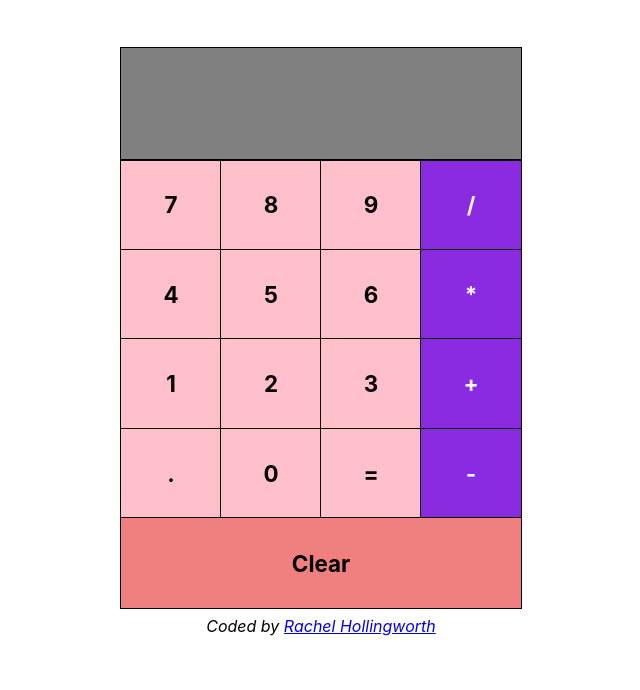
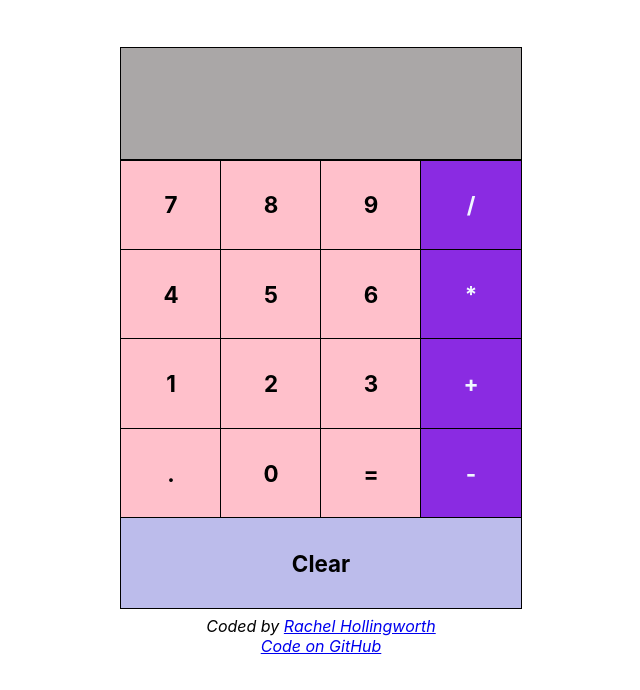
Before and after one commit to rachelofyork/react-calculator, a React (Create React App) app: page / in a window 1280 px wide. Shown: the top 690 px of the page, without its empty margins (319-959 px from the left). Built offline with nearby package versions, Linux system fonts and the light colour scheme.

Commit message:
Added GitHub link to Footer, changed colours

```diff
--- a/src/components/ClearButton.css
+++ b/src/components/ClearButton.css
@@ -5,7 +5,7 @@
   align-items: center;
   font-weight: bolder;
   font-size: 1.4em;
-  background-color: lightcoral;
+  background-color: rgb(188, 188, 235);
   color: black;
   flex: 1;
   outline: 1px solid black;
--- a/src/components/Footer.js
+++ b/src/components/Footer.js
@@ -3,5 +3,6 @@ import "./Footer.css";
 
 export const Footer = () =>
      (<footer><em>Coded by <a href="https://www.rachelofyork.com" target="_blank" rel="noreferrer"
-    alt="Link to Rachel Hollingworth's website">Rachel Hollingworth</a></em></footer>
+    alt="Link to Rachel Hollingworth's website">Rachel Hollingworth</a><br/><a href="https://github.com/rachelofyork/react-calculator" target="_blank" rel="noreferrer"
+    alt="Link to this project's code">Code on GitHub</a></em></footer>
     )
--- a/src/components/Input.css
+++ b/src/components/Input.css
@@ -5,7 +5,7 @@
   align-items: center;
   font-weight: bold;
   font-size: 1.4em;
-  background-color: gray;
+  background-color: rgb(170, 167, 167);
   color: black;
   outline: 1px solid black;
   padding: 0.5em;
```
